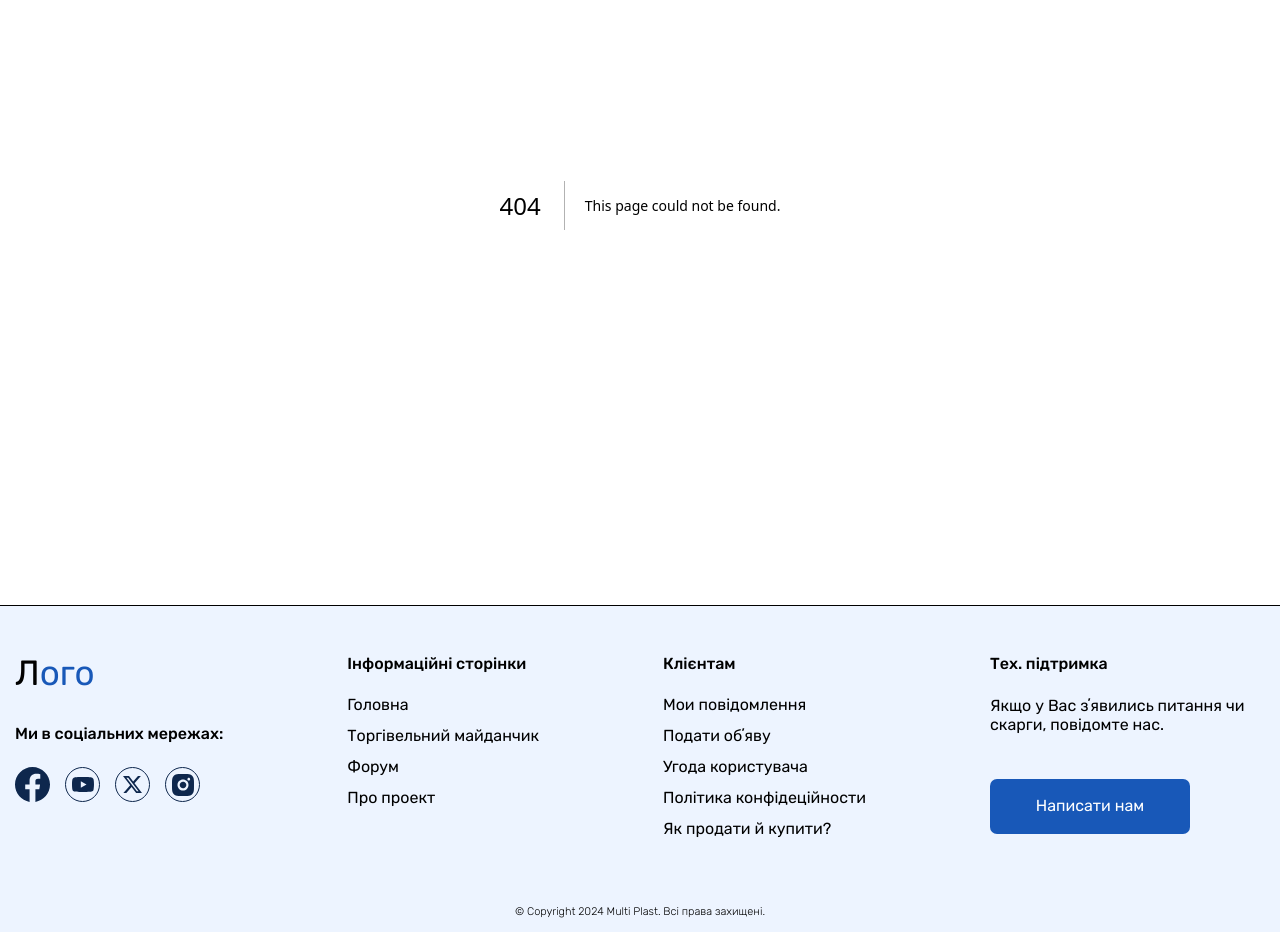
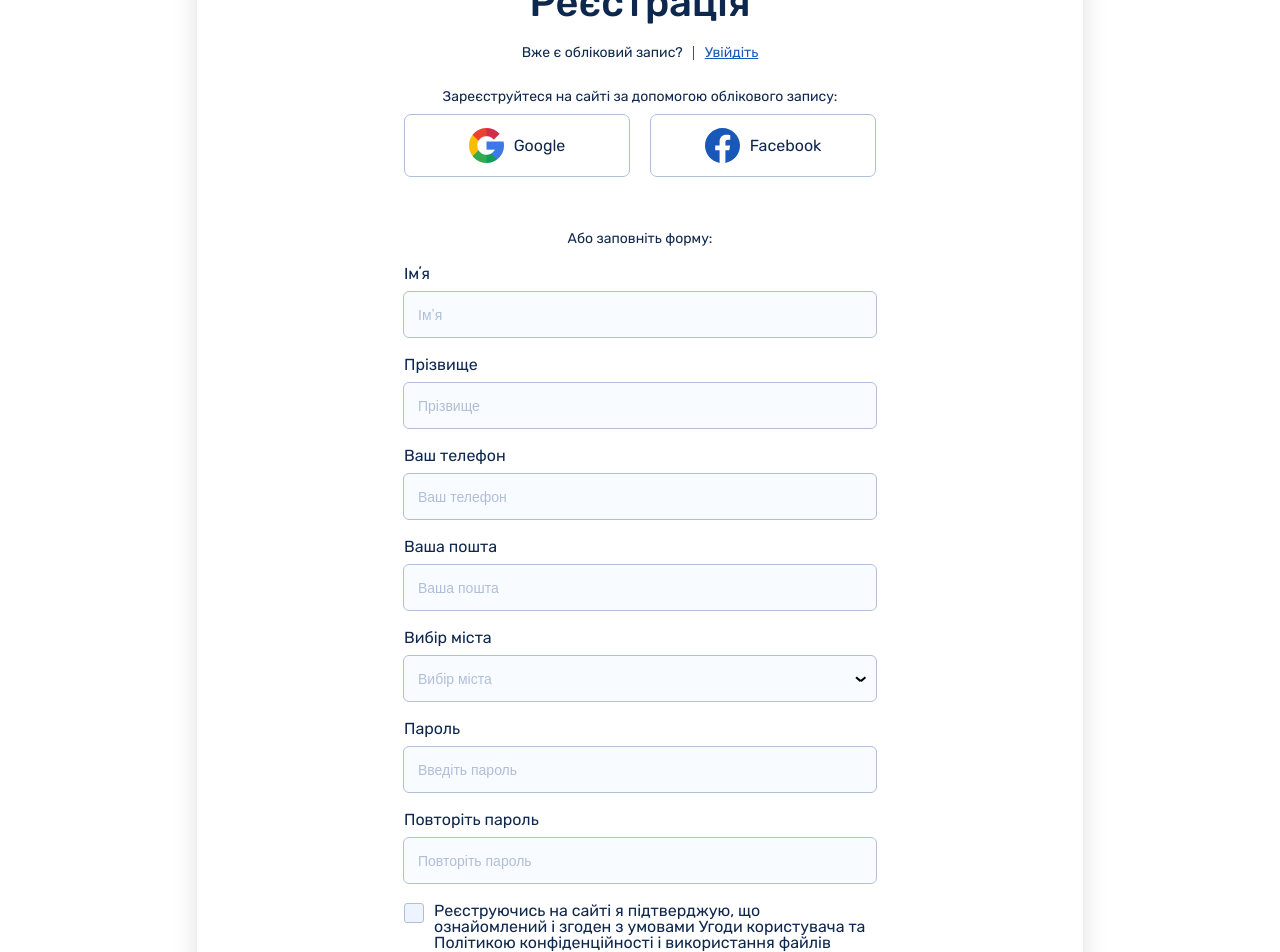
Before and after one commit to dinyaaal/MultiPlast-next, a Next.js app: page /registration in a window 1280 px wide. Before the commit this address had no page. Shown: the part 340-1292 px from the top of the page. Built offline with nearby package versions, Linux system fonts and the light colour scheme.

Commit message:
add auth pages

```diff
--- a/src/Components/Select/Select.tsx
+++ b/src/Components/Select/Select.tsx
@@ -1,3 +1,5 @@
+"use client";
+
 import { useClickOutside } from "@/hooks/ClickOutside";
 import React, { useState } from "react";
 
@@ -8,12 +10,19 @@ interface Option {
 
 interface SelectProps {
   options: Option[];
-  defaultValue: string;
+  defaultValue?: string; // defaultValue теперь необязательный
+  placeholder?: string; // Добавляем placeholder
 }
 
-export default function Select({ options, defaultValue }: SelectProps) {
+export default function Select({
+  options,
+  defaultValue,
+  placeholder = "Select an option", // Дефолтное значение для placeholder
+}: SelectProps) {
   const [isOpen, setIsOpen] = useState<boolean>(false);
-  const [selectedValue, setSelectedValue] = useState<string>(defaultValue);
+  const [selectedValue, setSelectedValue] = useState<string | undefined>(
+    defaultValue
+  );
 
   const { rootEl } = useClickOutside(() => setIsOpen(false));
 
@@ -30,11 +39,18 @@ export default function Select({ options, defaultValue }: SelectProps) {
     <div className="select select_input" ref={rootEl}>
       <div className={`select__body ${isOpen ? "active" : ""}`}>
         <button onClick={toggleMenu} type="button" className="select__title">
-          <span className="select__value">
-            <span className="select__content">
-              {options.find((option) => option.value === selectedValue)?.label}
-            </span>
-          </span>
+          <div className="select__value">
+            {selectedValue ? (
+              <span className="select__content">
+                {
+                  options.find((option) => option.value === selectedValue)
+                    ?.label
+                }
+              </span>
+            ) : (
+              <span className="select__placeholder">{placeholder}</span>
+            )}
+          </div>
         </button>
 
         <div className="select__wrapper">
--- /dev/null
+++ b/src/app/(auth)/layout.tsx
@@ -0,0 +1,19 @@
+import React from "react";
+
+export default function AuthLayout({
+  children,
+}: Readonly<{
+  children: React.ReactNode;
+}>) {
+  return (
+    <main className="page page-registration">
+      <div className="login">
+        <div className="login__container">
+          <div className="login__wrapper">
+            <div className="login__body">{children}</div>
+          </div>
+        </div>
+      </div>
+    </main>
+  );
+}
--- /dev/null
+++ b/src/app/(auth)/registration/page.tsx
@@ -0,0 +1,137 @@
+import Select from "@/Components/Select/Select";
+import Image from "next/image";
+import Link from "next/link";
+import React from "react";
+
+const options = [
+  { value: "1", label: "1" },
+  { value: "2", label: "2" },
+];
+
+export default function Registration() {
+  return (
+    <>
+      <div className="login__top">
+        <div className="login__logo logo">
+          л<span>ого</span>
+        </div>
+        <h2 className="login__title title">Реєстрація</h2>
+        <div className="login__entry entry-login">
+          <p className="entry-login__text">Вже є обліковий запис?</p>
+          <Link href="/login" className="entry-login__link link">
+            Увійдіть
+          </Link>
+        </div>
+      </div>
+      <div className="login__form form-login">
+        <div className="socials-auth">
+          <p className="socials-auth__text">
+            Зареєструйтеся на сайті за допомогою облікового запису:
+          </p>
+          <div className="socials-auth__body">
+            <a href="#" className="socials-auth__item item-socials-auth">
+              <div className="item-socials-auth__image">
+                <Image
+                  src="/socials/google.png"
+                  alt="Icon"
+                  width={100}
+                  height={100}
+                />
+              </div>
+              <div className="item-socials-auth__name">Google</div>
+            </a>
+            <a href="#" className="socials-auth__item item-socials-auth">
+              <div className="item-socials-auth__image">
+                <Image
+                  src="/socials/facebook.svg"
+                  alt="Icon"
+                  width={100}
+                  height={100}
+                />
+              </div>
+              <div className="item-socials-auth__name">Facebook</div>
+            </a>
+          </div>
+        </div>
+        <div className="form-login__block">
+          <p className="form-login__block-text">Або заповніть форму:</p>
+          <div className="input-block">
+            <p>Імʼя</p>
+            <input
+              autoComplete="off"
+              type="text"
+              name="form[]"
+              placeholder="Імʼя"
+              className="form-login__input input"
+            />
+          </div>
+          <div className="input-block">
+            <p>Прізвище</p>
+            <input
+              autoComplete="off"
+              type="text"
+              name="form[]"
+              placeholder="Прізвище"
+              className="form-login__input input"
+            />
+          </div>
+          <div className="input-block">
+            <p>Ваш телефон</p>
+            <input
+              autoComplete="off"
+              type="number"
+              name="form[]"
+              placeholder="Ваш телефон"
+              className="form-login__input input"
+            />
+          </div>
+          <div className="input-block">
+            <p>Ваша пошта</p>
+            <input
+              autoComplete="off"
+              type="email"
+              name="form[]"
+              placeholder="Ваша пошта"
+              className="form-login__input input"
+            />
+          </div>
+          <div className="input-block">
+            <p>Вибір міста</p>
+            <Select options={options} placeholder="Вибір міста"></Select>
+          </div>
+          <div className="input-block">
+            <p>Пароль</p>
+            <input
+              autoComplete="off"
+              type="password"
+              name="form[]"
+              placeholder="Введіть пароль"
+              className="form-login__input input"
+            />
+          </div>
+          <div className="input-block">
+            <p>Повторіть пароль</p>
+            <input
+              autoComplete="off"
+              type="password"
+              name="form[]"
+              placeholder="Повторіть пароль"
+              className="form-login__input input"
+            />
+          </div>
+          <label className="check">
+            <input type="checkbox" name="remember" className="real-checkbox" />
+            <span className="custom-checkbox"></span>
+            Реєструючись на сайті я підтверджую, що ознайомлений і згоден з
+            умовами Угоди користувача та Політикою конфіденційності і
+            використання файлів cookie
+          </label>
+        </div>
+
+        <a href="#" className="form-login__button button">
+          Зареєструватися
+        </a>
+      </div>
+    </>
+  );
+}
```
Also changed, not shown: src/app/(auth)/login/page.tsx (added, +93 -0 lines).
